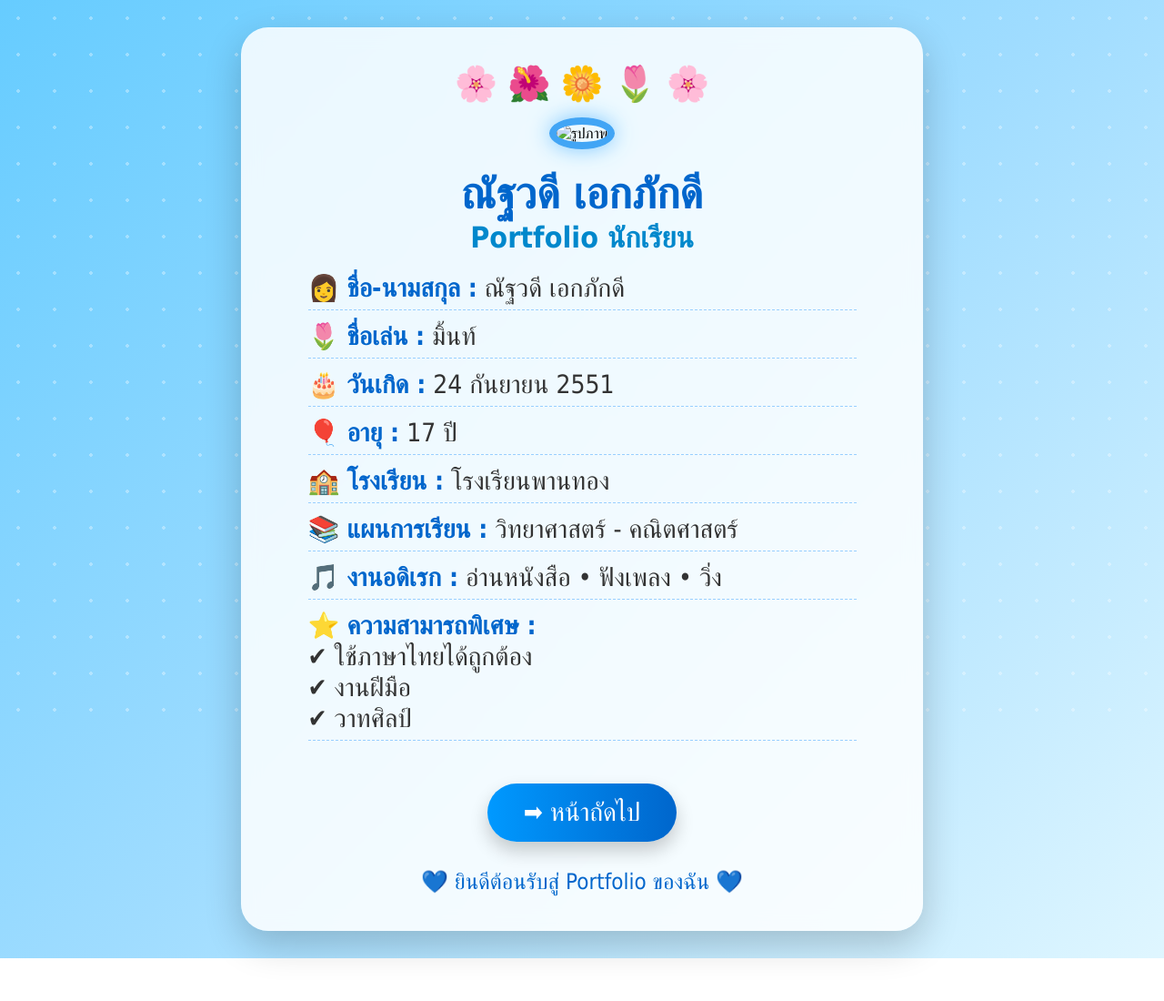
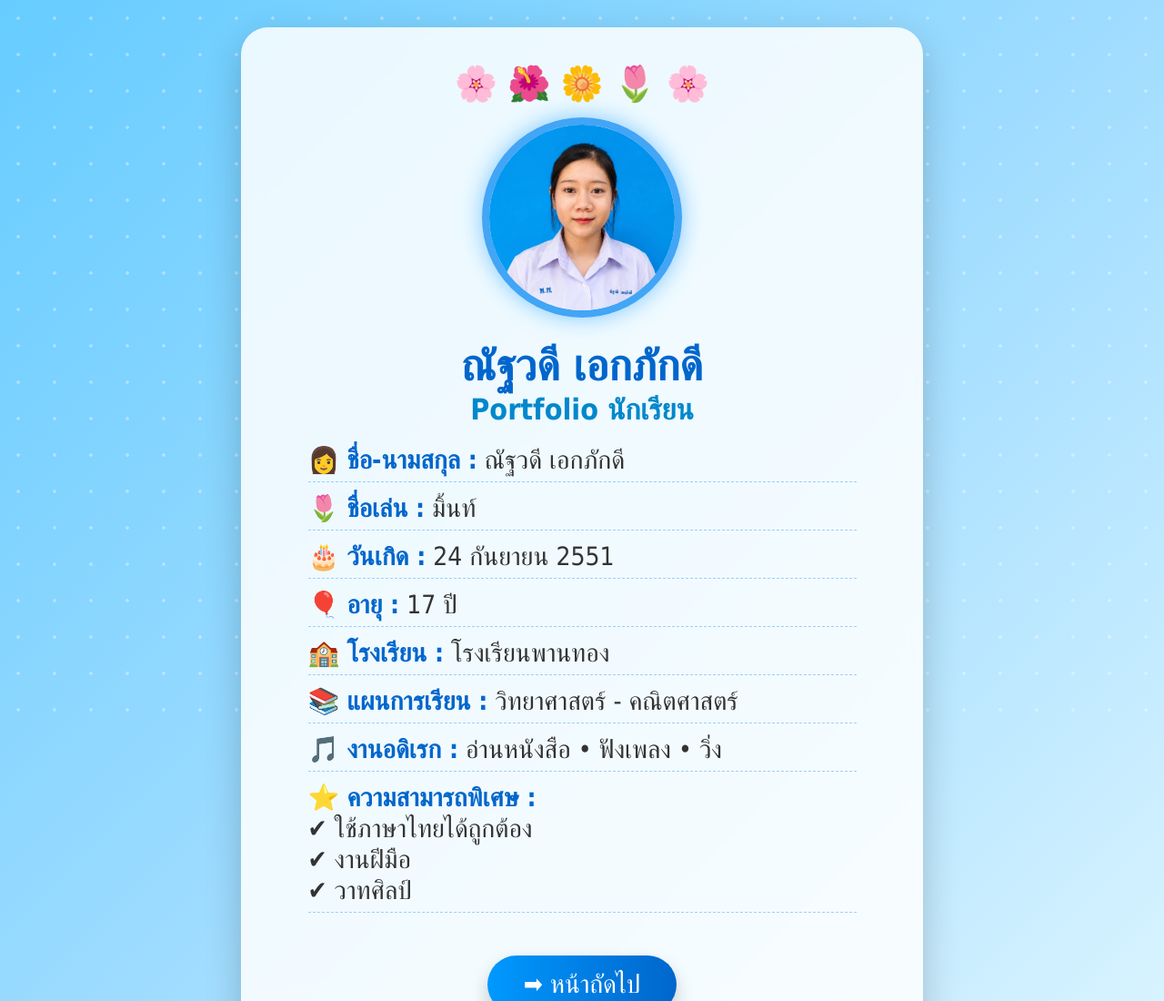
Before and after one commit to 14872-maker/nattawadee-, a plain HTML site: page profile.html in a window 1280 px wide. Shown: the top 1100 px of the page at 91% size. Before the commit the page ends 1053 px from the top, so only its background shows below. Drawn offline with Linux system fonts and the light colour scheme.

Commit message:
Update profile.html

```diff
--- a/profile.html
+++ b/profile.html
@@ -153,7 +153,7 @@ footer{
 🌸 🌺 🌼 🌷 🌸
 </div>
 
-<img src="images/ตู้เสื้อผ้า 2.jpg" alt="รูปภาพ">
+<img src="images/unnamed.jpg" alt="รูปภาพ">
 
 <h1>ณัฐวดี เอกภักดี</h1>
 <h2>Portfolio นักเรียน</h2>
```
